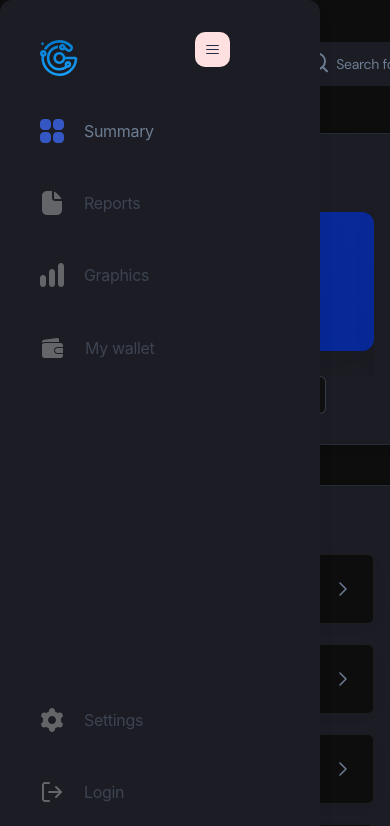
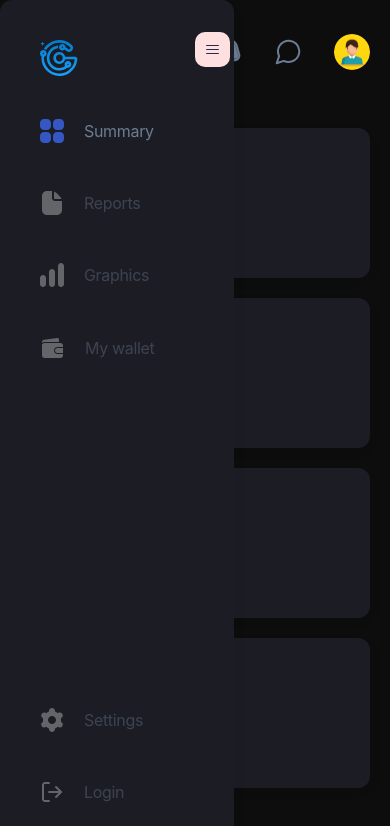
Before and after one commit to popenkov/react-dashboard, a React (Create React App) app: page / in a window 390 px wide. Shown: the top 826 px of the page. Built offline with nearby package versions, Linux system fonts and the light colour scheme.

Commit message:
adaptive added

```diff
--- a/src/components/LeftSidebar/LeftSidebar.module.scss
+++ b/src/components/LeftSidebar/LeftSidebar.module.scss
@@ -17,7 +17,7 @@
     z-index: 15;
 
     width: 60%;
-    min-width: 320px;
+
     align-items: flex-start;
     padding: 40px;
     height: 100%;
--- a/src/components/LeftSidebar/LeftSidebar.tsx
+++ b/src/components/LeftSidebar/LeftSidebar.tsx
@@ -3,7 +3,7 @@ import { motion } from 'framer-motion';
 import clsx from 'clsx';
 
 //user export
-import { leftSidebarData, LeftSidebarType } from '../../data/data';
+import { leftSidebarData } from '../../data/data';
 import { ReactComponent as Logo } from '../../assets/svg/logo.svg';
 import { ReactComponent as Menu } from '../../assets/svg/hamburger.svg';
 import { ReactComponent as File } from '../../assets/svg/file.svg';
--- a/src/components/Main/Main.module.scss
+++ b/src/components/Main/Main.module.scss
@@ -4,19 +4,36 @@
   margin: 0 auto;
   padding: 40px;
   padding-left: 100px;
+
+  @media screen and (max-width: 768px) {
+    padding: 20px;
+  }
 }
 
 .mainContainer {
   display: flex;
   justify-content: space-between;
+
+  @media screen and (max-width: 768px) {
+    flex-direction: column;
+  }
 }
 
 .center {
   width: calc(100% - 345px);
+
+  @media screen and (max-width: 768px) {
+    width: 100%;
+    margin-bottom: 40px;
+  }
 }
 
 .right {
   // width: 100%;
   // width: calc(300 / 1340 * 100%);
   width: 300px;
+
+  @media screen and (max-width: 768px) {
+    width: 100%;
+  }
 }
--- a/src/components/MainHeader/MainHeader.module.scss
+++ b/src/components/MainHeader/MainHeader.module.scss
@@ -3,6 +3,11 @@
   display: flex;
   align-items: center;
   margin-bottom: 45px;
+
+  @media screen and (max-width: 768px) {
+    justify-content: flex-end;
+    margin-top: 14px;
+  }
 }
 
 .title {
@@ -18,6 +23,10 @@
   letter-spacing: -0.02em;
 
   color: #ffffff;
+
+  @media screen and (max-width: 768px) {
+    display: none;
+  }
 }
 
 .form {
@@ -29,6 +38,11 @@
   left: 20px;
   top: 50%;
   transform: translateY(-50%);
+
+  @media screen and (max-width: 768px) {
+    position: static;
+    transform: translate(0px);
+  }
 }
 
 .input {
@@ -49,6 +63,10 @@
   letter-spacing: -0.02em;
 
   color: #6d7d93;
+
+  @media screen and (max-width: 768px) {
+    display: none;
+  }
 
   &::placeholder {
     font-family: 'DM Sans';
--- a/src/components/Summary/Summary.module.scss
+++ b/src/components/Summary/Summary.module.scss
@@ -3,6 +3,14 @@
   // max-width: 920px;
   display: flex;
   margin: -10px;
+
+  @media screen and (max-width: 768px) {
+    flex-wrap: wrap;
+  }
+
+  @media screen and (max-width: 500px) {
+    margin: 0;
+  }
 }
 
 .item {
@@ -15,6 +23,14 @@
 
   box-shadow: 4px 4px 20px -10px rgba(0, 0, 0, 0.1);
   border-radius: 12px;
+
+  @media screen and (max-width: 768px) {
+    width: calc(100% / 2 - 20px);
+  }
+  @media screen and (max-width: 500px) {
+    width: 100%;
+    margin: 10px 0;
+  }
 }
 
 .title {
--- a/src/components/TargetItem/TargetItem.module.scss
+++ b/src/components/TargetItem/TargetItem.module.scss
@@ -89,7 +89,7 @@
 /* ExpandedCard */
 .ExpandedCard {
   background-color: #6d7d93;
-  position: absolute;
+  position: fixed;
   width: 60%;
   //   height: 70vh;
   max-height: 100vh;
@@ -107,25 +107,21 @@
   justify-content: space-around;
   padding: 1rem;
   box-shadow: 0px 10px 20px 0px #6d7d93;
+
+  @media screen and (max-width: 1200px) {
+    // top: 2rem;
+    height: 45vh;
+    // left: 6rem;
+  }
+
+  @media screen and (max-width: 768px) {
+    // top: 8rem;
+    height: 50%;
+    // left: 25px;
+    width: 80%;
+  }
 }
 
 .chartContainer {
   width: 70%;
 }
-
-@media screen and (max-width: 1200px) {
-  .ExpandedCard {
-    top: 2rem;
-    height: 45vh;
-    left: 6rem;
-  }
-}
-
-@media screen and (max-width: 768px) {
-  .ExpandedCard {
-    top: 8rem;
-    height: 50%;
-    left: 25px;
-    width: 80%;
-  }
-}
```
